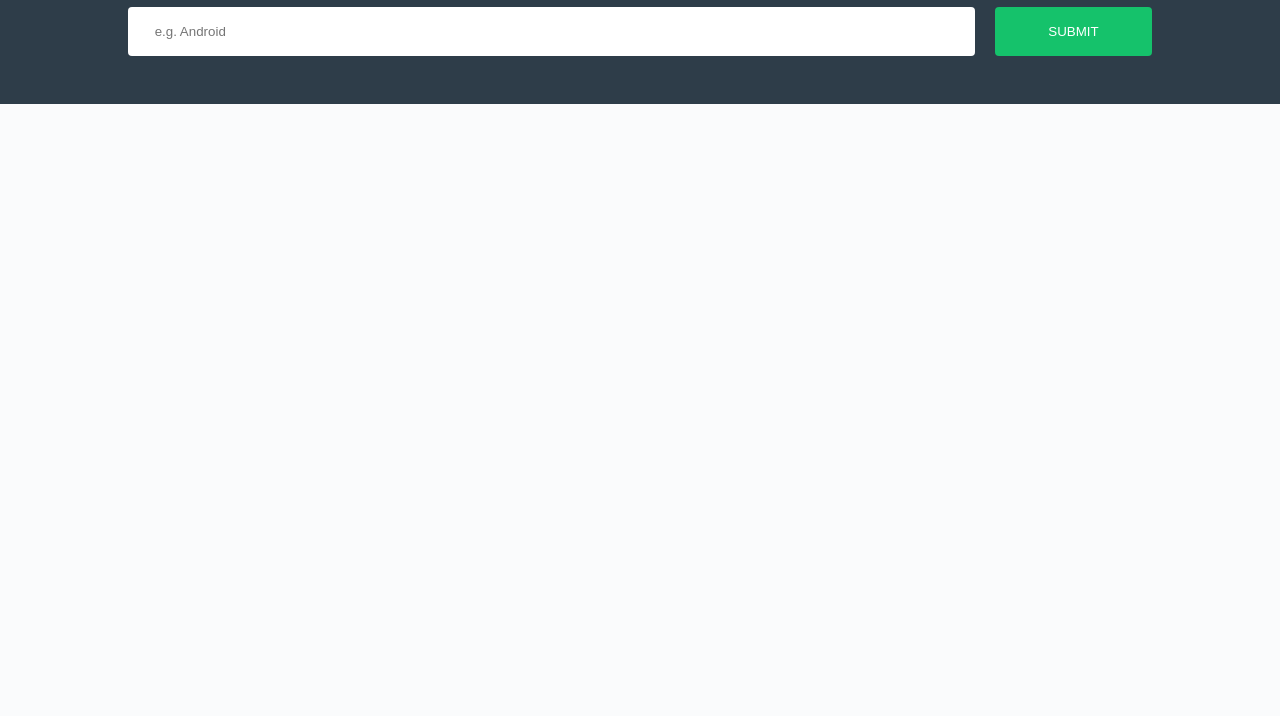
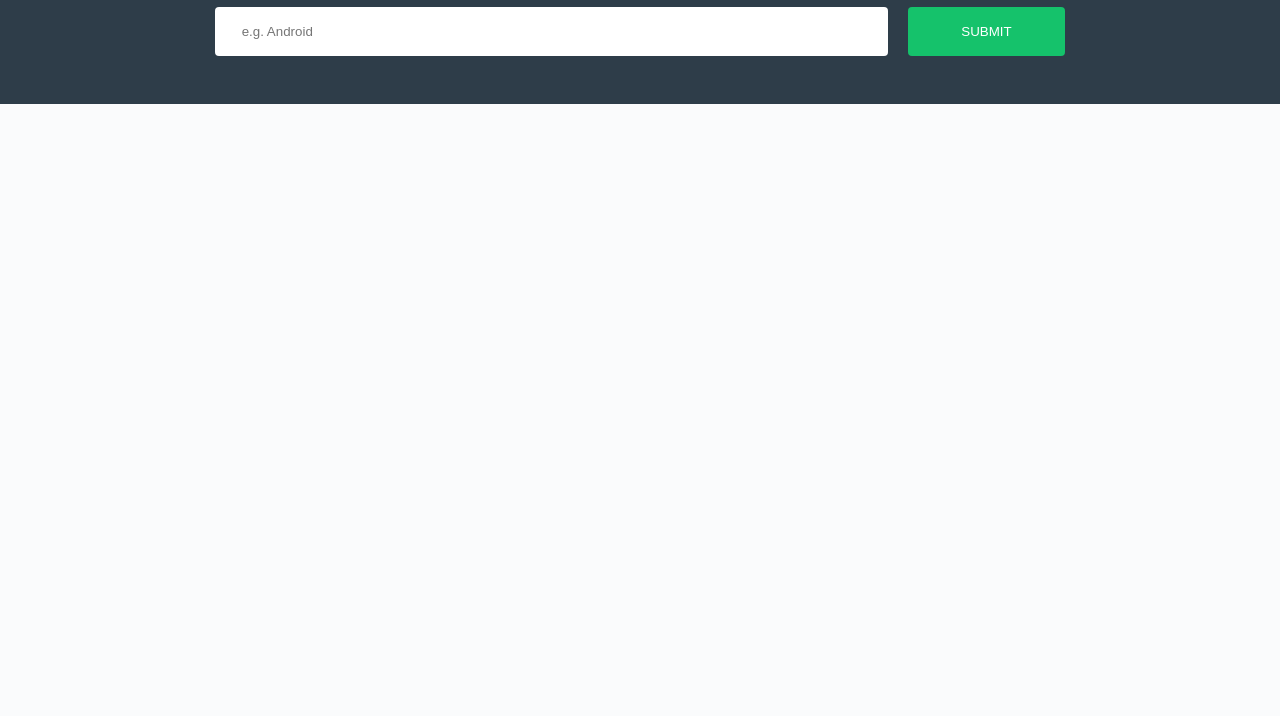
Before and after one commit to batwell31/Ajax-with-XHR, a plain HTML site: page index.html in a window 1280 px wide. Shown: the part 84-800 px from the top of the page. Drawn offline with Linux system fonts and the light colour scheme.

Commit message:
add media to css for vw 900px +

```diff
--- a/css/style.css
+++ b/css/style.css
@@ -161,3 +161,11 @@ ul {
     width: 1px;
     white-space: nowrap; /* 1 */
 }
+
+@media screen and (min-width: 900px) {
+  .site-container, #response-container {
+    width: 850px;
+    margin-left: auto;
+    margin-right: auto;
+  }
+}
```
